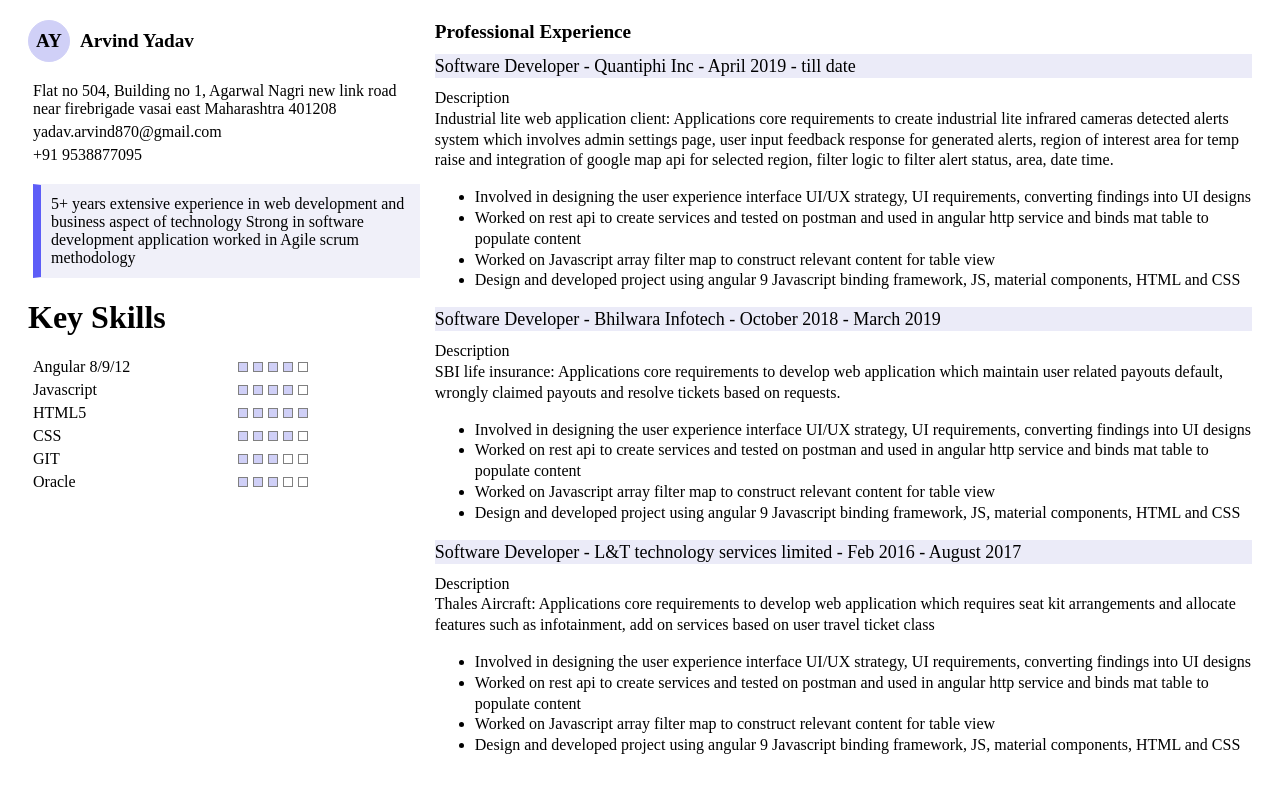
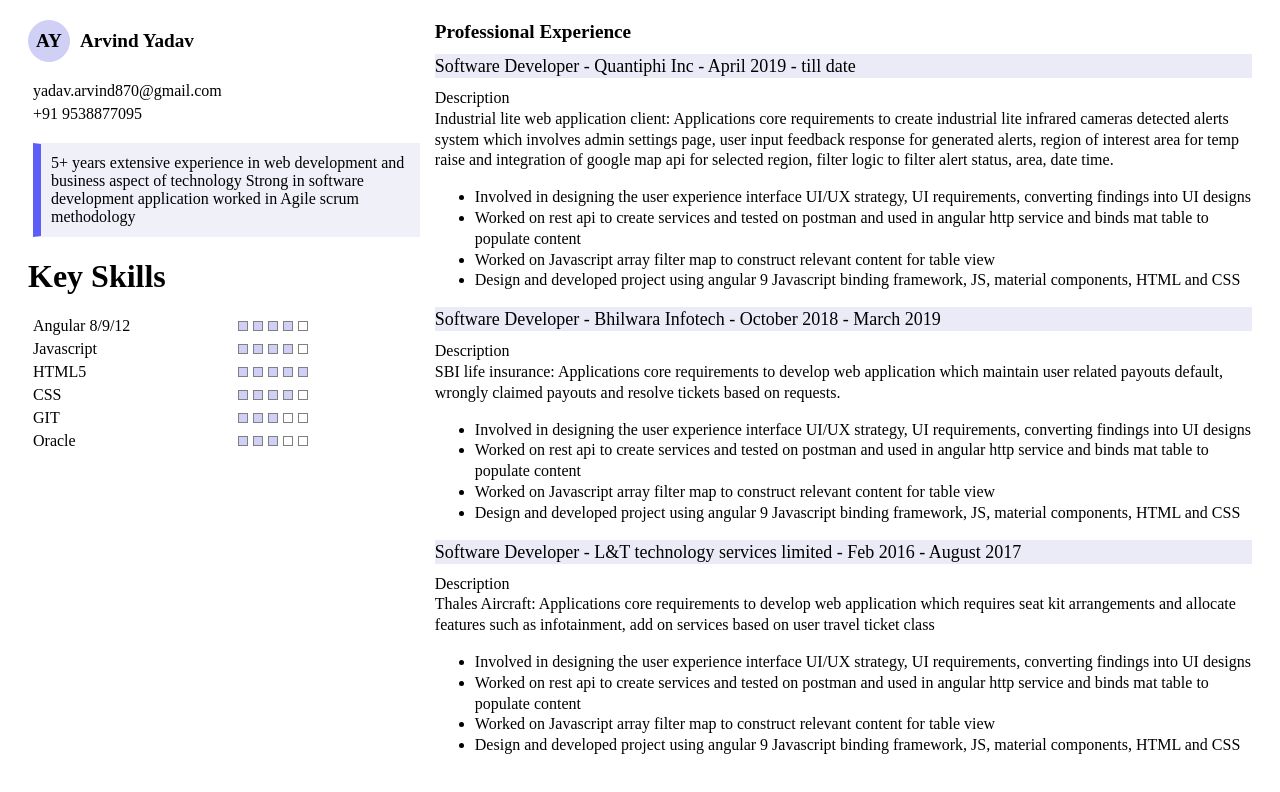
Before and after one commit to arvindcyclist/my-web-site, a plain HTML site: page index.html in a window 1280 px wide. Drawn offline with Linux system fonts and the light colour scheme.

Commit message:
Update index.html

```diff
--- a/index.html
+++ b/index.html
@@ -17,8 +17,6 @@
                 <div class="logo">AY</div>
                 <div class="user-title">Arvind Yadav</div>
             </div>
-            <div class="connect">Flat no 504, Building no 1, Agarwal Nagri new link road near firebrigade vasai east
-                Maharashtra 401208</div>
             <div class="connect">yadav.arvind870@gmail.com</div>
             <div class="connect">+91 9538877095</div>
 
```
